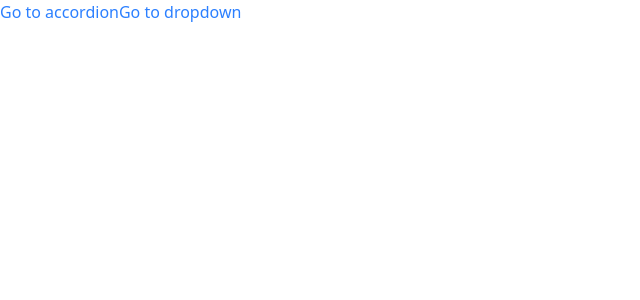
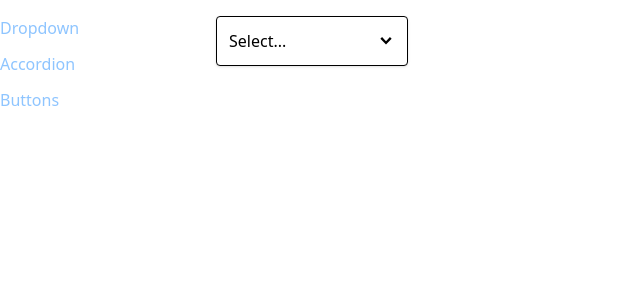
Before and after one commit to Alejandro-Munoz/reusable-components, a React (Vite) app: page / in a window 1280 px wide. Shown: the top 300 px of the page, without its empty margins (0-640 px from the left). Built offline with nearby package versions, Linux system fonts and the light colour scheme.

Commit message:
link styling

```diff
--- a/src/App.js
+++ b/src/App.js
@@ -1,18 +1,21 @@
-import Link from './components/Link'
 import Route from './components/Route'
 import AccordionPage from './pages/AccordionPage'
 import DropdownPage from './pages/DropdownPage'
+import Sidebar from './components/Sidebar'
+import ButtonPage from './pages/ButtonPage'
 
 function App() {
-  return <div>
-    <Link to='/accordion'>Go to accordion</Link>
-    <Link to='/dropdown'>Go to dropdown</Link>
-    <div>
+  return <div className='container mx-auto grid grid-cols-6 gap-4 mt-4'>
+    <Sidebar />
+    <div className='col-span-5'>
       <Route path='/accordion'>
         <AccordionPage />
       </Route>
-      <Route path='/dropdown'>
+      <Route path='/'>
         <DropdownPage />
+      </Route>
+      <Route path='/buttons'>
+        <ButtonPage />
       </Route>
     </div>
     </div>
--- a/src/components/Link.js
+++ b/src/components/Link.js
@@ -4,7 +4,7 @@
 export default function Link({ to, children }) {
   const { navigate } = useNavigation();
 
-  const classes = classNames('text-blue-500')
+  const classes = classNames('text-blue-300', 'mb-3')
 
   const handleClick = (e) => {
     if (e.metaKey || e.ctrlKey) {
--- a/src/components/Sidebar.js
+++ b/src/components/Sidebar.js
@@ -1,3 +1,19 @@
+import Link from "./Link"
+
 export default function Sidebar() {
-  return <div>Sidebar</div>
+  const links = [
+    { label: "Dropdown", path: '/' },
+    { label: "Accordion", path: '/accordion' },
+    { label: "Buttons", path: '/buttons' },
+  ]
+
+  const renderedLinks = links.map((link)=> {
+    return <Link key={link.label} to={link.path} >{link.label}</Link>
+  })
+
+  return (
+    <div className="sticky top-0 overflow-y-scroll flex flex-col">
+      {renderedLinks}
+    </div>
+  )
 }
```
